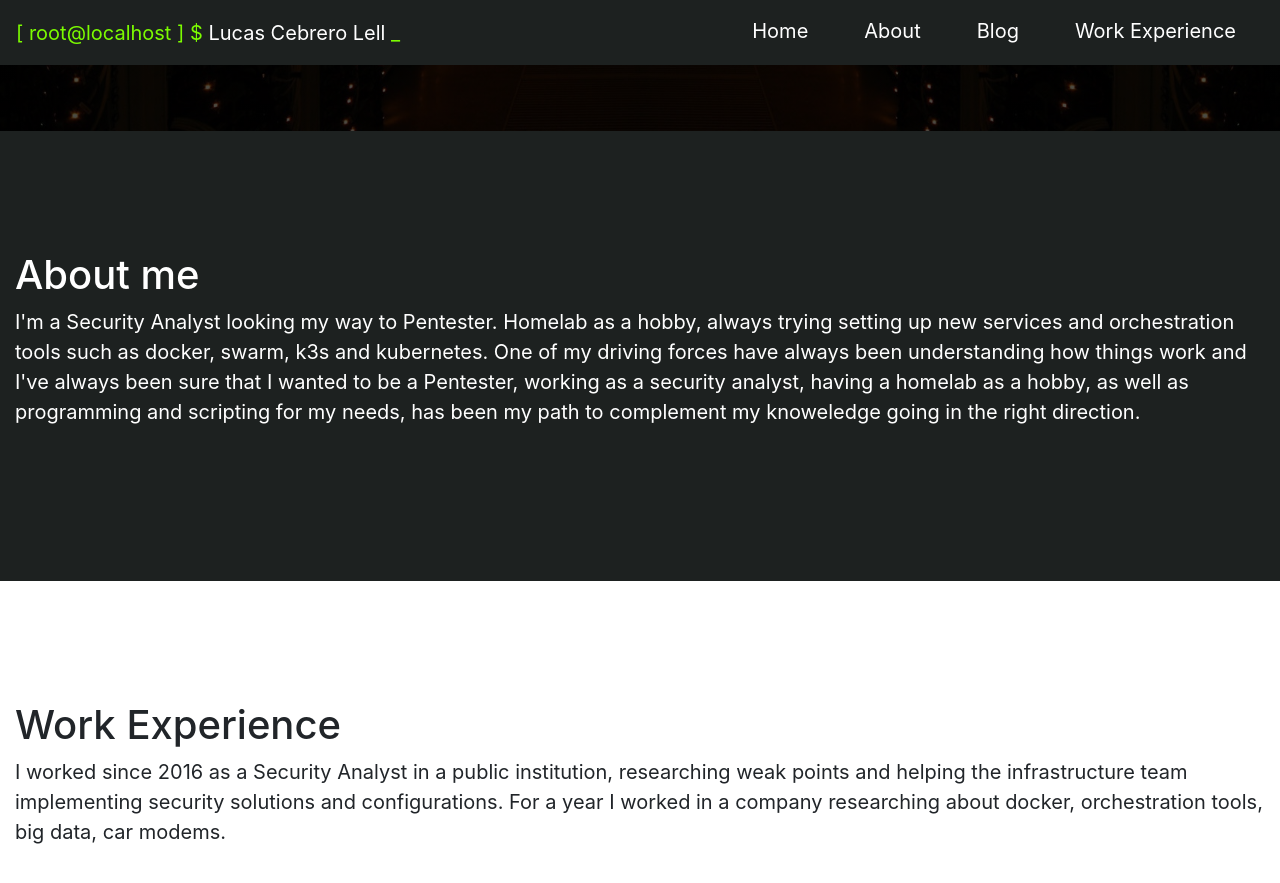
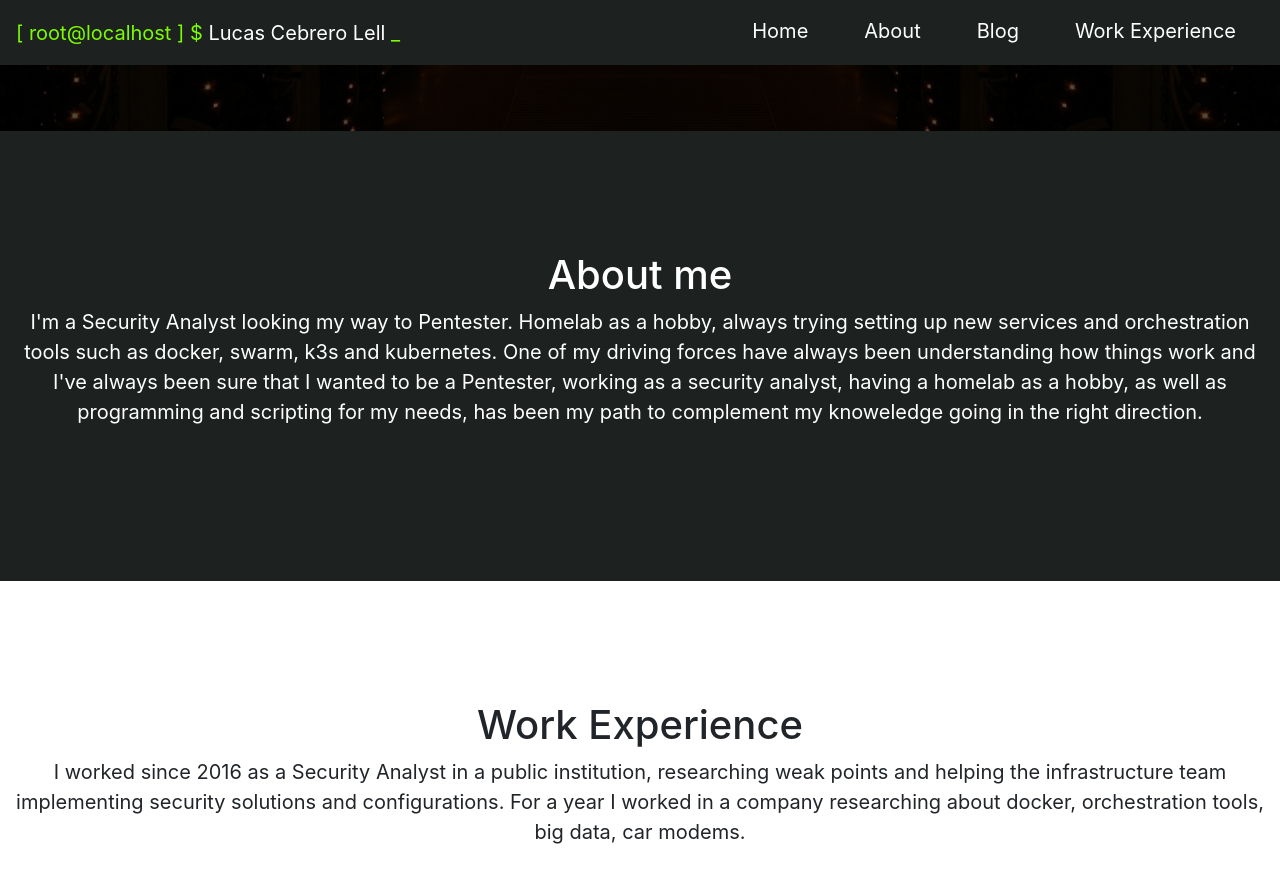
Before and after one commit to lucascebrero/lucascebrero.github.io, a Jekyll site: the page built from index.md, in a window 1280 px wide and 900 px high, scrolled down 769 px. Shown: the top 883 px of the window. Built offline with Jekyll 4.4.1, drawn with Linux system fonts in a browser that asks for light colours.

Commit message:
Change h1 and p classes from about and work experience. Centered and responsivewq

```diff
--- a/index.md
+++ b/index.md
@@ -14,15 +14,15 @@ title: Home
 	<section><hr/></section>
 </section>
 <section id="about" class="about container-fluid">
-	<h1 class="text-h1">About me</h1>
-	<p class="about-text">
+	<h1 class="text-h1 text-center">About me</h1>
+	<p class="about-text text-center">
 		I'm a Security Analyst looking my way to Pentester. Homelab as a hobby, always trying setting up new services and orchestration tools such as docker, swarm, k3s and kubernetes.
 		One of my driving forces have always been understanding how things work and I've always been sure that I wanted to be a Pentester, working as a security analyst, having a homelab as a hobby, as well as programming and scripting for my needs,  has been my path to complement my knoweledge going in the right direction.
 	</p>
 </section>
 <section id="work" class="work-experience container-fluid">
-	<h1 class="text-h1">Work Experience</h1>
-	<p class="work-text">
+	<h1 class="text-h1 text-center">Work Experience</h1>
+	<p class="work-text text-center">
 		I worked since 2016 as a Security Analyst in a public institution, researching weak points and helping the infrastructure team implementing security solutions and configurations.
 		For a year I worked in a company researching about docker, orchestration tools, big data, car modems.
 	</p>
```
